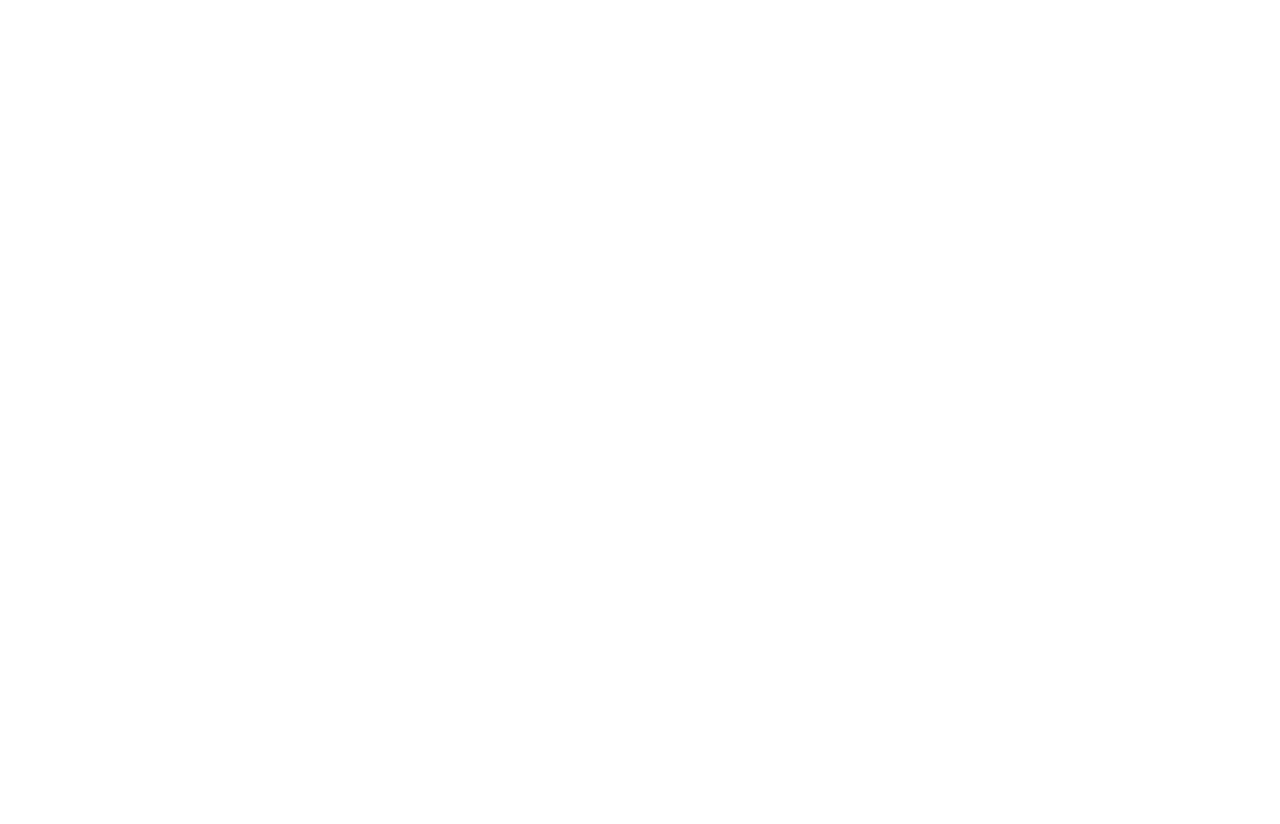
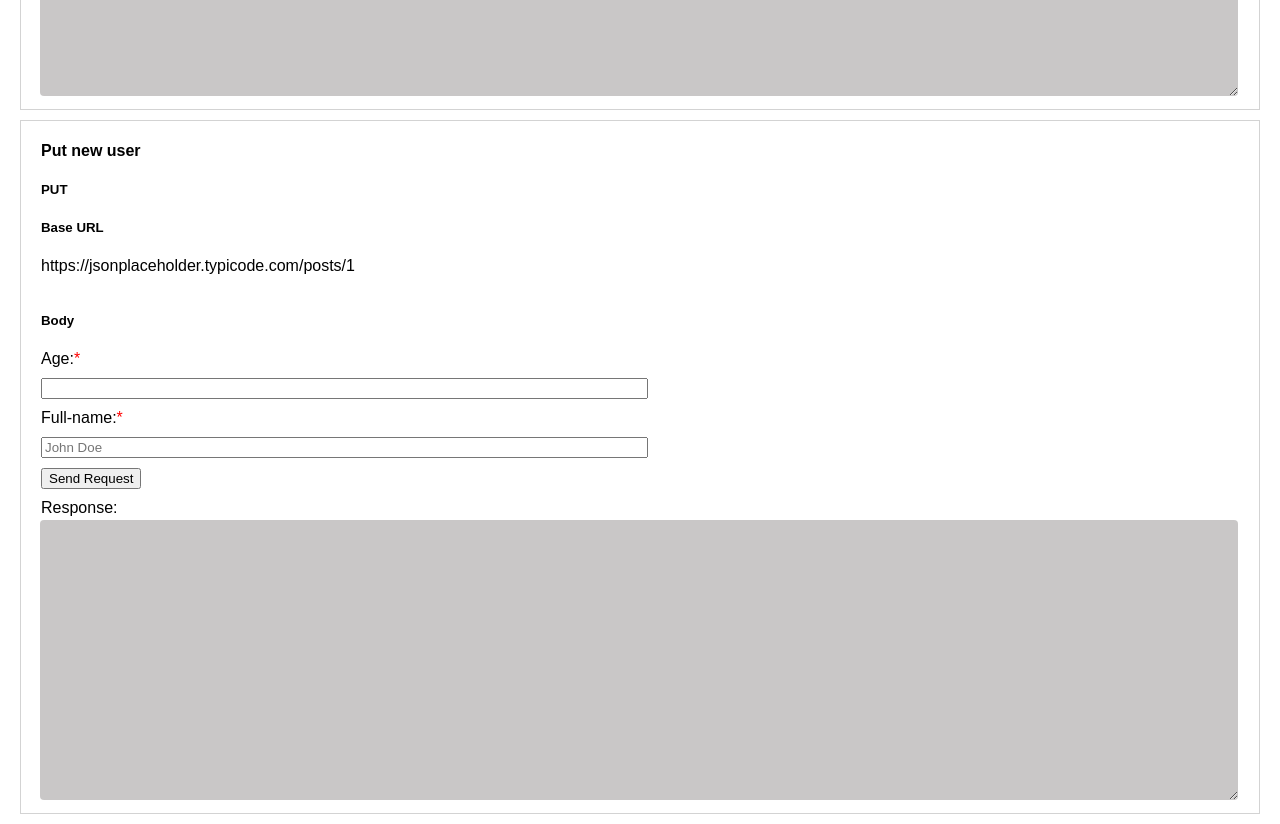
Before and after one commit to Bigghead/API-Explorer, a React (Create React App) app in the folder client/: page / in a window 1280 px wide. Shown: the part 1180-2004 px from the top of the page. Before the commit the page ends 901 px from the top, so only its background shows below. Built offline with nearby package versions, Linux system fonts and the light colour scheme.

Commit message:
testing different configs

```diff
--- a/client/src/App.js
+++ b/client/src/App.js
@@ -7,6 +7,8 @@
 class App extends Component {
 
     state = {
+        configs: [
+            {
                 title: 'Add new user',
                 url: 'https://jsonplaceholder.typicode.com/posts',
                 method: 'POST',
@@ -29,18 +31,55 @@
                     pattern: '\\d\\d\\d-\\d\\d\\d\\d',
                   },
                 ]
+              },
+              {
+                title: 'Get users',
+                url: 'https://jsonplaceholder.typicode.com/posts',
+                method: 'GET',
+              },
+              {
+                title: 'Put new user',
+                url: 'https://jsonplaceholder.typicode.com/posts/1',
+                method: 'PUT',
+                body: [
+                  {
+                    name: 'age',
+                    type: 'number',
+                    max: 100,
+                    min: 0,
+                    required: true
+                  },
+                  {
+                    name: 'full-name',
+                    type: 'text',
+                    placeholder: 'John Doe',
+                    required: true,
+                  },
+                ]
+              },
+        ]
     }
-    render() {
 
-        const { title, method, url, body } = this.state;
-        return (
-            <div className="App">
-                <ExplorerComponent
+
+    mapConfigComponent = () => (
+        this.state.configs.map( ( { title, method, url, body }, index ) => {
+            return <ExplorerComponent
+                key={ title + index}
                 title={ title }
                 method={ method }
                 url={ url }
                 body={ body }
                 />
+        } )
+    );
+
+
+
+    render() {
+
+        return (
+            <div className="App">
+                { this.mapConfigComponent() }
             </div>
         );
     }
--- a/client/src/components/explorer-component.css
+++ b/client/src/components/explorer-component.css
@@ -1,4 +1,10 @@
 .api-explorer {
+    margin: 10px 20px;
+    border: 1px solid lightgrey;
+    word-wrap: break-word;
+}
+
+.api-form {
     margin: 10px 20px;
 }
 
@@ -18,22 +24,21 @@
 }
 
 .response-text {
-    margin: 25px 0;
+    margin: 10px 20px;
     display: flex;
     flex-direction: column;
 }
 
 .response-text > textarea {
-    height: 400px;
-    overflow: hidden;
-    overflow-y: auto;
-    font-family: monospace, serif;
     font-size: 12px;
-    background-color: #ccc;
-    border: 1px solid #ccc;
-    border-radius: 2px;
-    display: block;
     width: 100%;
-    white-space: pre-wrap;
-    word-wrap: break-word;
+    margin: 3px -1px;
+    padding: 0;
+    min-height: 280px;
+    border: none;
+    border-radius: 4px;
+    outline: none;
+    background: rgba(114, 109, 109, 0.383);
+    font-weight: 600;
+    color: #3b4151;
 }
--- a/client/src/components/explorer-component.js
+++ b/client/src/components/explorer-component.js
@@ -83,9 +83,10 @@
 
         try {
 
-            const query = await fetch( 'https://jsonplaceholder.typicode.com/posts', { method: 'GET'} );
+            const query = await fetch( url, options );
             const response = await query.json();
             console.log(response);
+            this.setState( { response } );
 
             // ===== Prettying up JSON response in textarea ===== //
             this.responseTextRef.current.value = JSON.stringify(response, undefined, 4);
```
Lines whose indentation alone changed are shown as unchanged.
